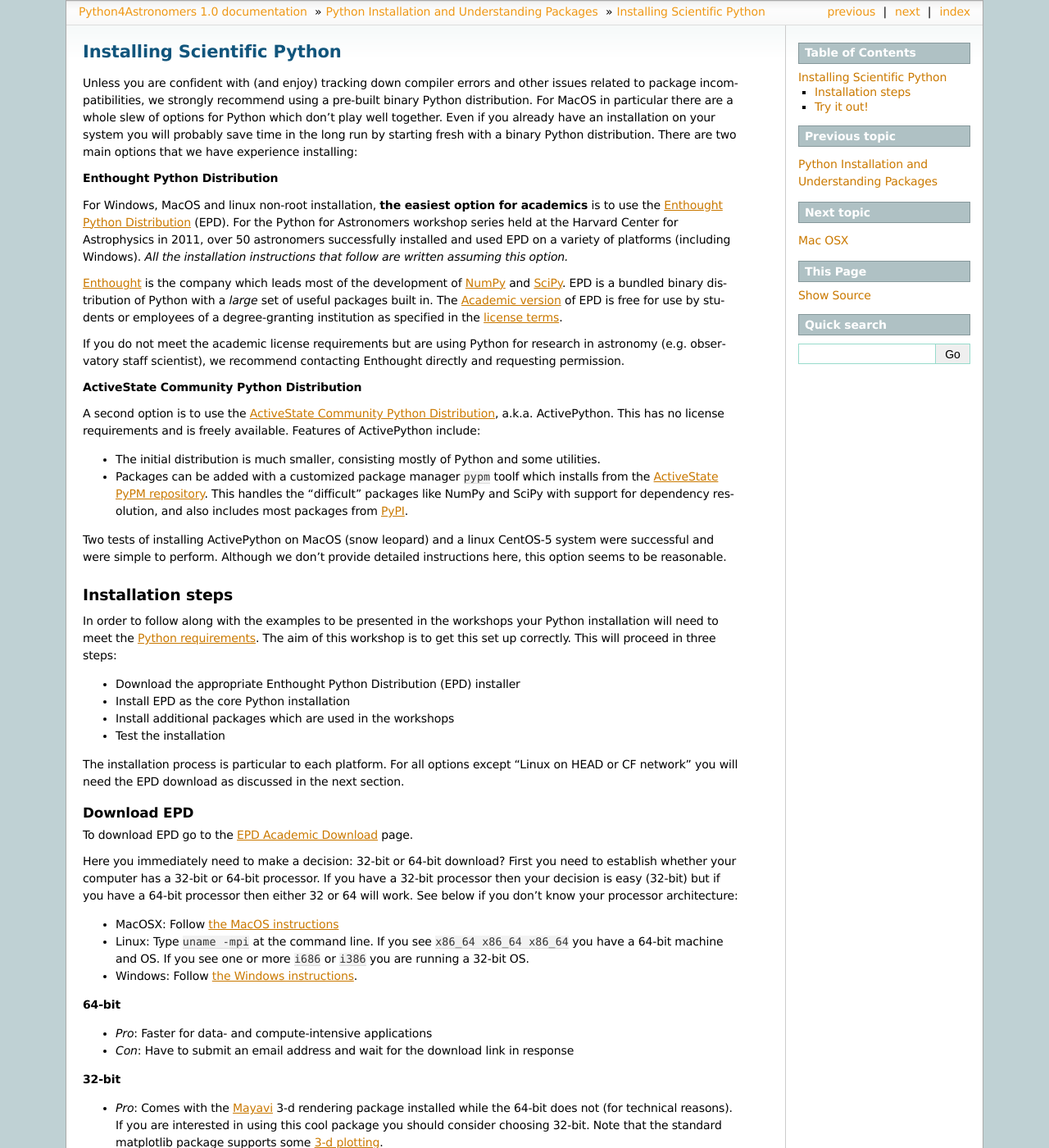
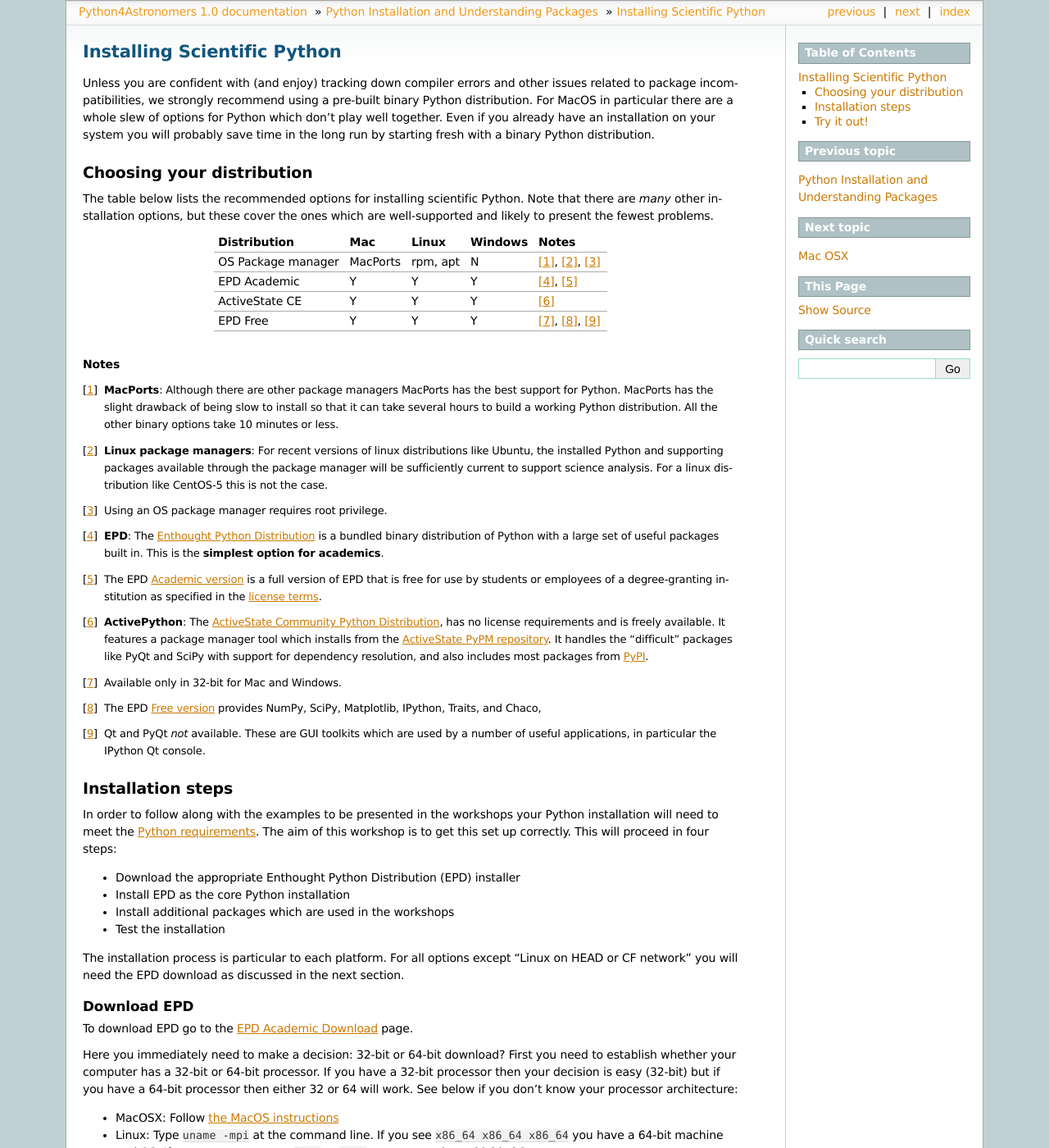
Before and after one commit to python4astronomers/python4astronomers, a Sphinx documentation site: the page built from source/installation/python_install.rst, in a window 1280 px wide and 1400 px high. Shown: the whole window at 82% size. Built offline with Sphinx 7.4.7, drawn with Linux system fonts in a browser that asks for light colours; formulas are drawn with MathJax 3.

Commit message:
Make new table and notes for Choosing your distribution

```diff
--- a/source/installation/linux.rst
+++ b/source/installation/linux.rst
@@ -10,7 +10,7 @@
 System install with root
 ------------------------
 
-For a modern linux installation such as Ubuntu 10, the system Python version
+For a modern linux installation such as Ubuntu, the system Python version
 will be 2.6 or newer and all of the required core packages are available as
 package installs.  The instructions below have been developed and tested with
 Ubuntu 10.  Corresponding packages for recent Fedora are probably available but
--- a/source/installation/python_install.rst
+++ b/source/installation/python_install.rst
@@ -10,55 +10,88 @@
 a pre-built binary Python distribution.  For MacOS in particular there are a
 whole slew of options for Python which don't play well together.  Even if you
 already have an installation on your system you will probably save time in
-the long run by starting fresh with a binary Python distribution.  There are
-two main options that we have experience installing:
+the long run by starting fresh with a binary Python distribution.
 
-**Enthought Python Distribution**
+Choosing your distribution
+-----------------------------
 
-For Windows, MacOS and linux non-root installation, **the easiest option for
-academics** is to use the `Enthought Python Distribution
-<http://www.enthought.com/products/epd.php>`_ (EPD).  For the Python for
-Astronomers workshop series held at the Harvard Center for Astrophysics in
-2011, over 50 astronomers successfully installed and used EPD on a variety of
-platforms (including Windows).  *All the installation instructions that follow
-are written assuming this option.*
+The table below lists the recommended options for installing
+scientific Python.  Note that there are *many* other installation
+options, but these cover the ones which are well-supported and likely
+to present the fewest problems.
 
-`Enthought <http://www.enthought.com>`_ is the company which leads most of the
-development of `NumPy`_ and `SciPy`_.  EPD is a bundled binary
-distribution of Python with a *large* set of useful packages built in.  The
-`Academic version <http://www.enthought.com/products/edudownload.php>`_ of EPD
-is free for use by students or employees of a degree-granting institution as
-specified in the `license terms
-<http://www.enthought.com/EPDAcademicTerms.html>`_.
+====================  ========  =========  =========  ======================
+Distribution            Mac      Linux      Windows    Notes
+====================  ========  =========  =========  ======================
+OS Package manager    MacPorts  rpm, apt       N       [1]_, [2]_, [3]_
+EPD Academic              Y         Y          Y       [4]_, [5]_
+ActiveState CE            Y	    Y          Y       [6]_
+EPD Free                  Y         Y          Y       [7]_, [8]_, [9]_
+====================  ========  =========  =========  ======================
 
-If you do not meet the academic license requirements but are using Python for
-research in astronomy (e.g. observatory staff scientist), we recommend
-contacting Enthought directly and requesting permission.
+.. rubric:: Notes
 
-**ActiveState Community Python Distribution**
+.. raw:: html
 
-A second option is to use the `ActiveState Community Python Distribution
-<http://www.activestate.com/activepython/downloads>`_,
-a.k.a. ActivePython.  This has no license requirements and is freely
-available.  Features of ActivePython include:
+   <span style="font-size: small">
 
-- The initial distribution is much smaller, consisting mostly of Python and
-  some utilities.
-- Packages can be added with a customized package manager ``pypm`` toolf which
-  installs from the `ActiveState PyPM repository <http://code.activestate.com/pypm/>`_.  This
-  handles the "difficult" packages like NumPy and SciPy with support for
-  dependency resolution, and also includes most packages from `PyPI <pypi.python.org>`_.
+.. [1] **MacPorts**:  Although there are other package managers
+   MacPorts has the best support for Python.  MacPorts
+   has the slight drawback of being slow to install so that it can take
+   several hours to build a working Python distribution.  All the other
+   binary options take 10 minutes or less.
 
-Two tests of installing ActivePython on MacOS (snow leopard) and a linux
-CentOS-5 system were successful and were simple to perform.  Although we don't
-provide detailed instructions here, this option seems to be reasonable.
+.. [2] **Linux package managers**:
+   For recent versions of linux distributions like Ubuntu, the
+   installed Python and supporting packages available through the
+   package manager will be sufficiently current to support science
+   analysis.  For a linux distribution like CentOS-5 this is not the
+   case.
+
+.. [3] Using an OS package manager requires root privilege.
+
+.. [4] **EPD**:
+   The `Enthought Python Distribution
+   <http://www.enthought.com/products/epd.php>`_ is a bundled
+   binary distribution of Python with a large set of useful packages
+   built in.  This is the **simplest option for academics**.
+
+.. [5] The EPD `Academic version
+   <http://www.enthought.com/products/edudownload.php>`_ is a full
+   version of EPD that is free
+   for use by students or employees of a degree-granting institution as
+   specified in the `license terms
+   <http://www.enthought.com/EPDAcademicTerms.html>`_.
+
+.. [6] **ActivePython**: The `ActiveState Community Python Distribution
+   <http://www.activestate.com/activepython/downloads>`_, has no
+   license requirements and is freely available.  It features a
+   package manager tool which installs from the `ActiveState PyPM
+   repository <http://code.activestate.com/pypm/>`_.  It handles the
+   "difficult" packages like PyQt and SciPy with support for
+   dependency resolution, and also includes most packages from `PyPI
+   <pypi.python.org>`_.
+
+.. [7] Available only in 32-bit for Mac and Windows.
+
+.. [8] The EPD `Free version
+   <http://www.enthought.com/products/epd_free.php>`_  provides
+   NumPy, SciPy, Matplotlib, IPython, Traits, and Chaco,
+
+.. [9] Qt and PyQt *not* available.
+   These are GUI toolkits which are used by a number of useful
+   applications, in particular the IPython Qt console.
+
+.. raw:: html
+
+   </span>
 
 Installation steps
 --------------------
 
 In order to follow along with the examples to be presented in the workshops
 your Python installation will need to meet the :ref:`python_pkg_requirements`.  The aim
-of this workshop is to get this set up correctly.  This will proceed in three
+of this workshop is to get this set up correctly.  This will proceed in four
 steps:
 
 - Download the appropriate Enthought Python Distribution (EPD) installer
```
